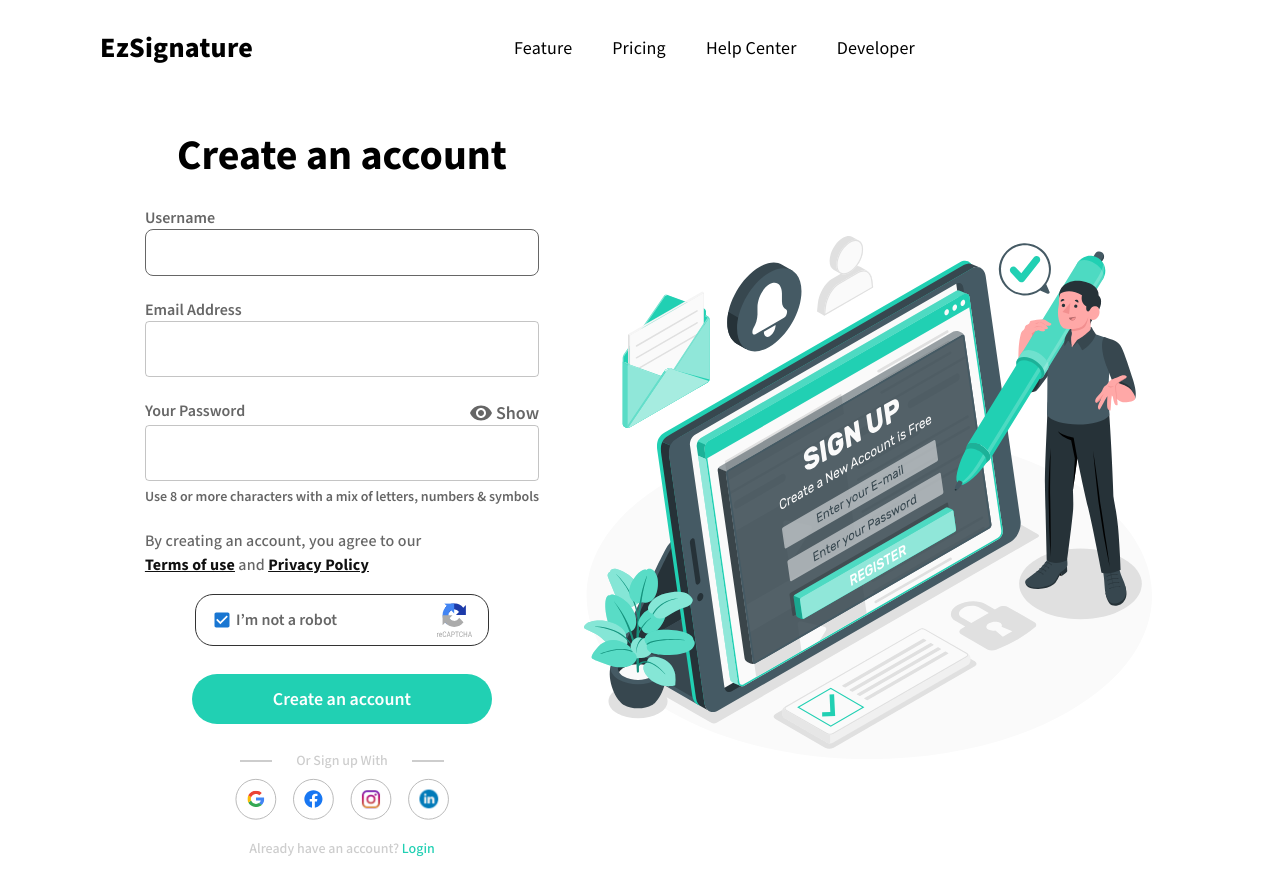
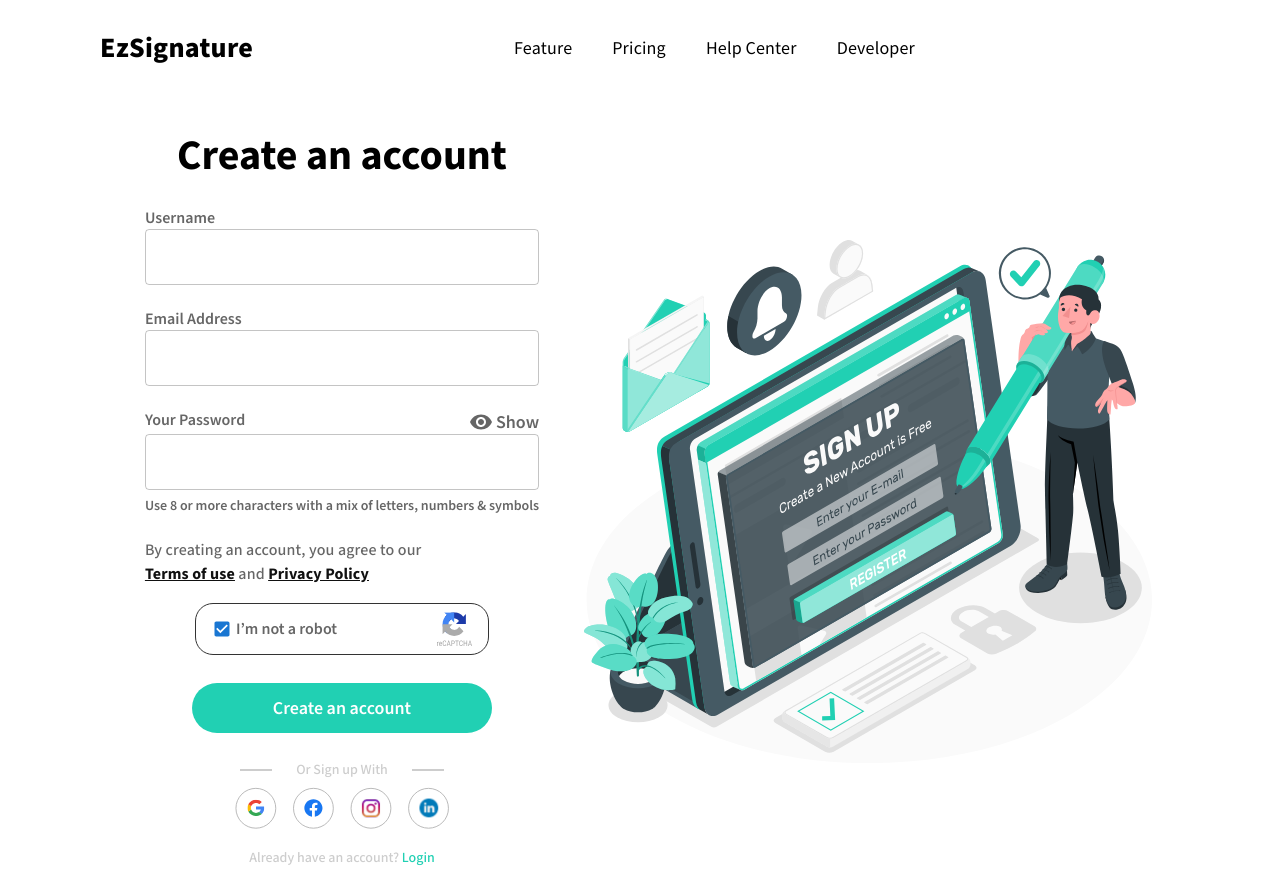
Before and after one commit to asadmehdii/ez-signature, a Next.js app: page /signup in a window 1280 px wide. Built offline with nearby package versions, Linux system fonts and the light colour scheme; a web font is replaced by a local one.

Commit message:
signup fixed

```diff
--- a/src/app/(pages)/signup/page.tsx
+++ b/src/app/(pages)/signup/page.tsx
@@ -127,7 +127,7 @@ const SignUp: FC = () => {
                   Username
                 </Text>
                 {/* Use CustomTextField here */}
-                <CustomTextField
+                <TextField
                   fullWidth
                   variant="outlined"
                   type="text"
```
